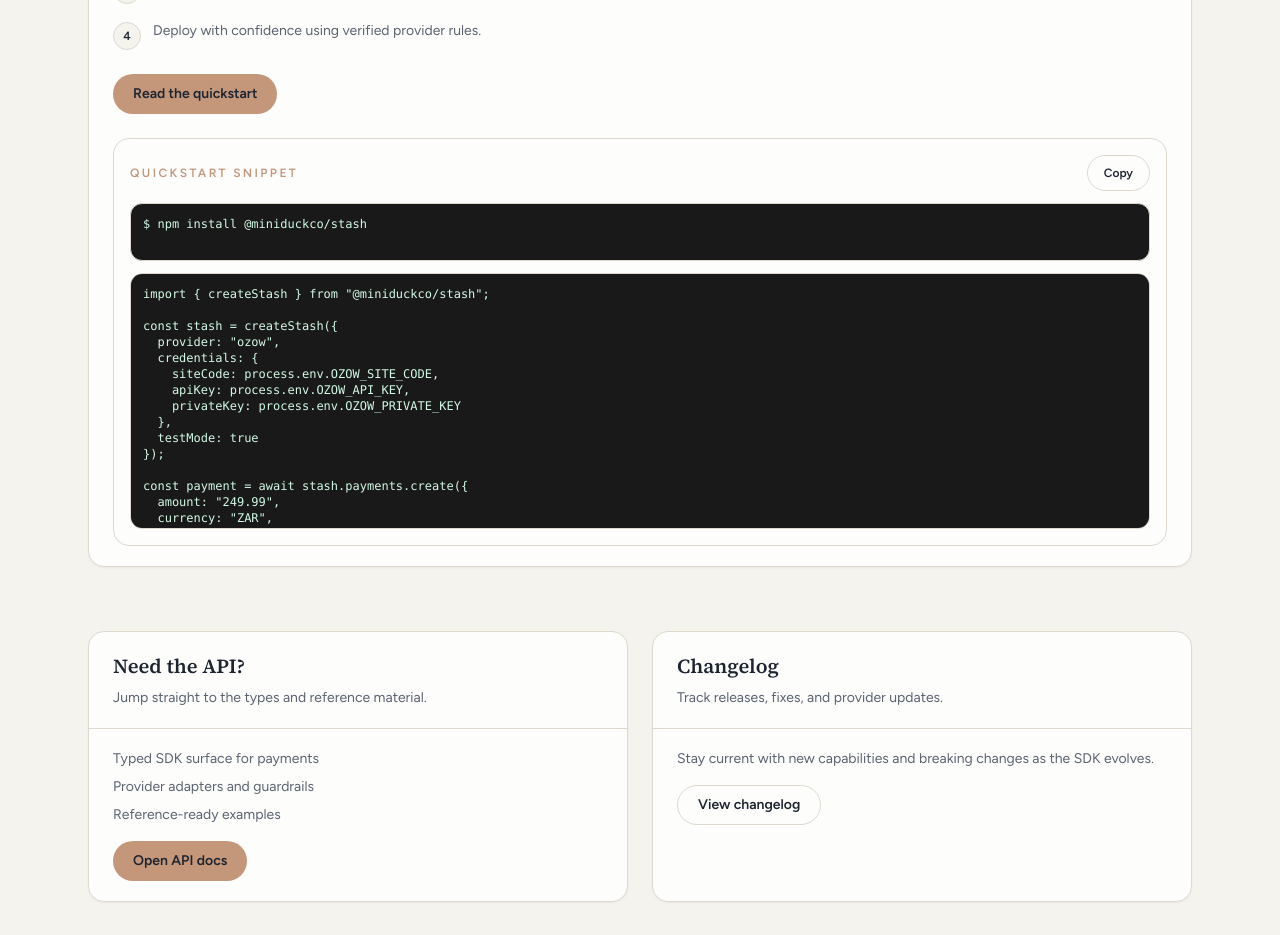
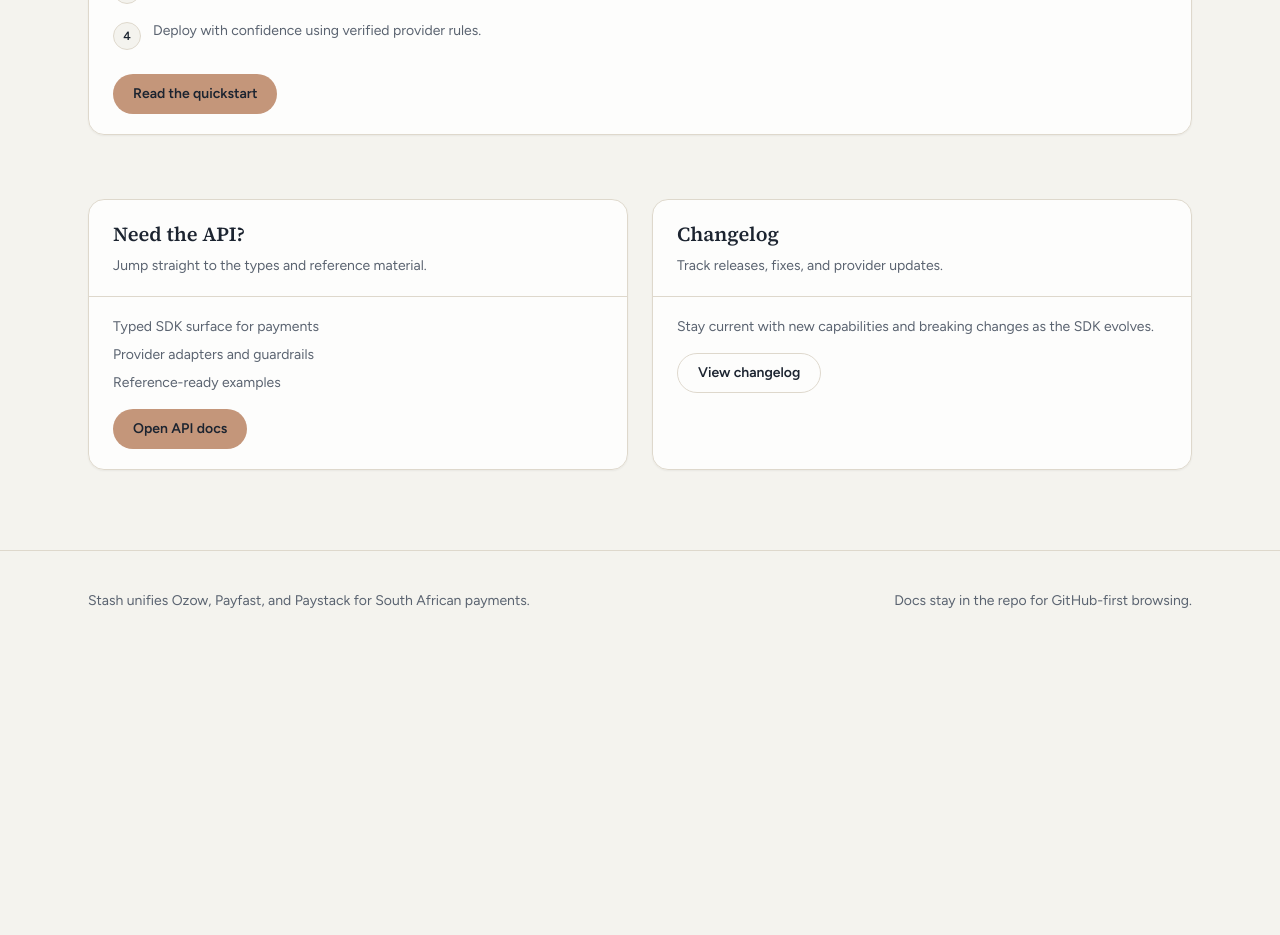
Before and after one commit to miniduckco/stash, a SvelteKit app in the folder site/: page / in a window 1280 px wide. Shown: the part 1140-2075 px from the top of the page. After the commit the page ends 1791 px from the top, so only its background shows below. Built offline with nearby package versions, Linux system fonts and the light colour scheme.

Commit message:
feat: remove quickstart snippet

```diff
--- a/site/src/routes/+page.svelte
+++ b/site/src/routes/+page.svelte
@@ -6,57 +6,7 @@
 	import CardDescription from '$lib/components/ui/card-description.svelte';
 	import CardHeader from '$lib/components/ui/card-header.svelte';
 	import CardTitle from '$lib/components/ui/card-title.svelte';
-	import { onDestroy } from 'svelte';
 
-	const quickstartShellSnippet = `npm install @miniduckco/stash`;
-	const quickstartCodeSnippet = `import { createStash } from "@miniduckco/stash";\n\nconst stash = createStash({\n  provider: "ozow",\n  credentials: {\n    siteCode: process.env.OZOW_SITE_CODE,\n    apiKey: process.env.OZOW_API_KEY,\n    privateKey: process.env.OZOW_PRIVATE_KEY\n  },\n  testMode: true\n});\n\nconst payment = await stash.payments.create({\n  amount: "249.99",\n  currency: "ZAR",\n  reference: "ORDER-12345",\n  customer: {\n    firstName: "Lebo",\n    lastName: "Nkosi",\n    phone: "0821234567"\n  },\n  urls: {\n    returnUrl: "https://shop.example.com/payments/return",\n    cancelUrl: "https://shop.example.com/payments/cancel",\n    notifyUrl: "https://shop.example.com/payments/webhook",\n    errorUrl: "https://shop.example.com/payments/error"\n  }\n});\n\nconsole.log(payment.redirectUrl);`;
-	const quickstartSnippet = `${quickstartShellSnippet}\n\n${quickstartCodeSnippet}`;
-
-	let copied = false;
-	let copyTimer: ReturnType<typeof setTimeout> | undefined;
-
-	const copyQuickstart = async () => {
-		const text = quickstartSnippet;
-		const legacyCopy = () => {
-			const textarea = document.createElement("textarea");
-			textarea.value = text;
-			textarea.setAttribute("readonly", "true");
-			textarea.style.position = "absolute";
-			textarea.style.left = "-9999px";
-			document.body.appendChild(textarea);
-			textarea.select();
-			const success = document.execCommand("copy");
-			document.body.removeChild(textarea);
-			return success;
-		};
-
-		try {
-			if (navigator.clipboard?.writeText) {
-				await navigator.clipboard.writeText(text);
-			} else if (!legacyCopy()) {
-				throw new Error("Clipboard unavailable");
-			}
-
-			copied = true;
-			clearTimeout(copyTimer);
-			copyTimer = setTimeout(() => {
-				copied = false;
-			}, 2000);
-		} catch (error) {
-			const selection = window.getSelection();
-			selection?.removeAllRanges();
-			const codeBlock = document.querySelector('[data-quickstart-code]');
-			if (codeBlock) {
-				const range = document.createRange();
-				range.selectNodeContents(codeBlock);
-				selection?.addRange(range);
-			}
-		}
-	};
-
-	onDestroy(() => {
-		clearTimeout(copyTimer);
-	});
 </script>
 
 <svelte:head>
@@ -159,22 +109,6 @@
 				<div class="mt-6">
 					<Button href="/docs/tutorials/quickstart" variant="secondary">Read the quickstart</Button>
 				</div>
-				<div class="mt-6 rounded-2xl border border-border bg-background/80 p-4">
-					<div class="flex flex-col gap-3 sm:flex-row sm:items-center sm:justify-between">
-						<p class="text-xs font-semibold uppercase tracking-[0.2em] text-secondary">Quickstart snippet</p>
-						<Button variant="outline" size="sm" on:click={copyQuickstart}>
-							{copied ? 'Copied' : 'Copy'}
-						</Button>
-					</div>
-					<div class="mt-3 space-y-3" data-quickstart-code>
-						<pre class="overflow-auto rounded-xl border border-border bg-black/90 p-3 text-xs font-mono text-emerald-100">
-<code>$ {quickstartShellSnippet}</code>
-						</pre>
-						<pre class="max-h-64 overflow-auto rounded-xl border border-border bg-black/90 p-3 text-xs font-mono text-emerald-100">
-<code>{quickstartCodeSnippet}</code>
-						</pre>
-					</div>
-				</div>
 			</CardContent>
 		</Card>
 	</div>
```
